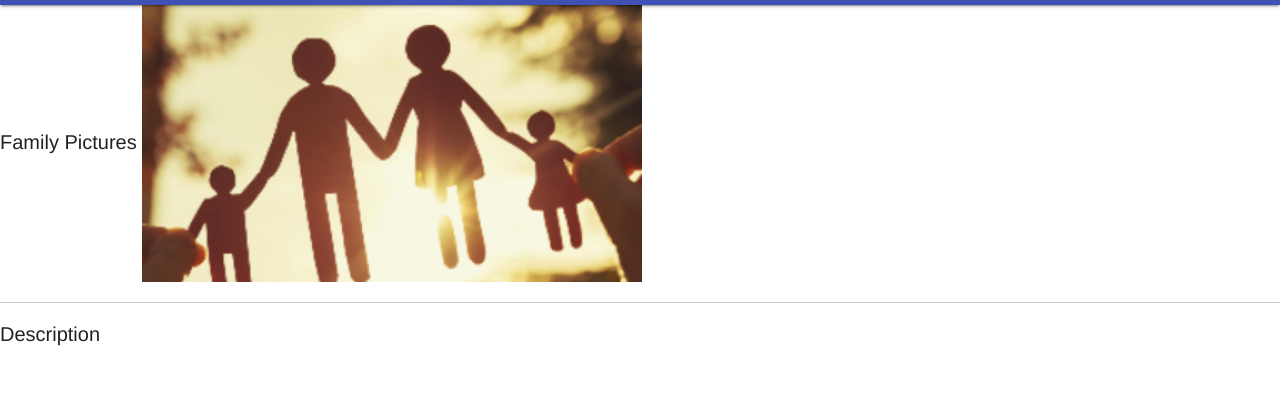
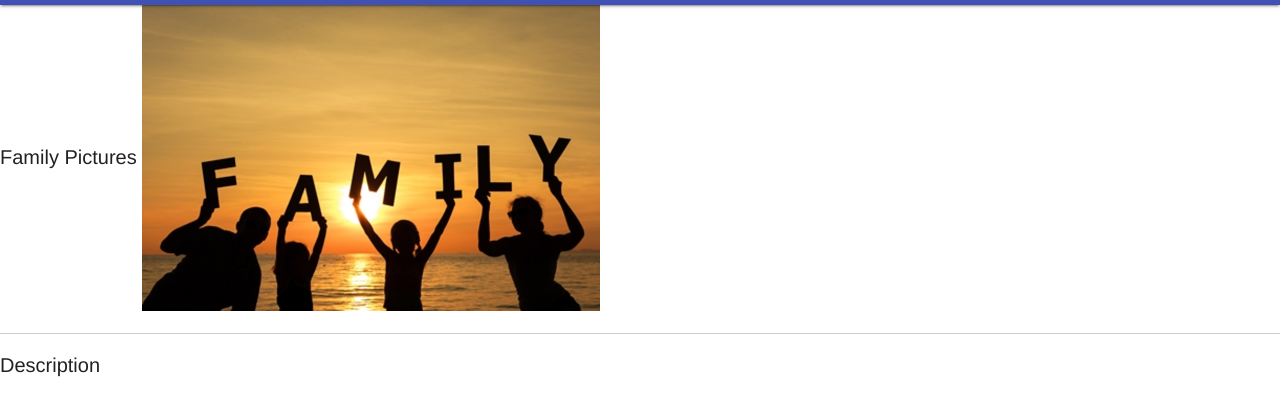
Before and after one commit to bgarcia73/web-dev-s-2, a plain HTML site: page momApp/index.html in a window 1280 px wide. Shown: the part 59-470 px from the top of the page. Drawn offline with nearby package versions, Linux system fonts and the light colour scheme.

Commit message:
Mom's App

```diff
--- a/momApp/index.html
+++ b/momApp/index.html
@@ -61,7 +61,7 @@
 
         <div id="screen1" class="screen page-content">Family Pictures
 
-          <img src= "images/Screen Shot 2017-03-20 at 8.24.29 AM.png">
+          <img src= "images/Screen Shot 2017-03-24 at 8.32.33 AM.png">
 
         <hr>Description</hr>
        </div>
```
Also changed, not shown: momApp/images/Screen Shot 2017-03-23 at 8.24.31 AM.png, momApp/images/Screen Shot 2017-03-24 at 8.32.33 AM.png (added).
